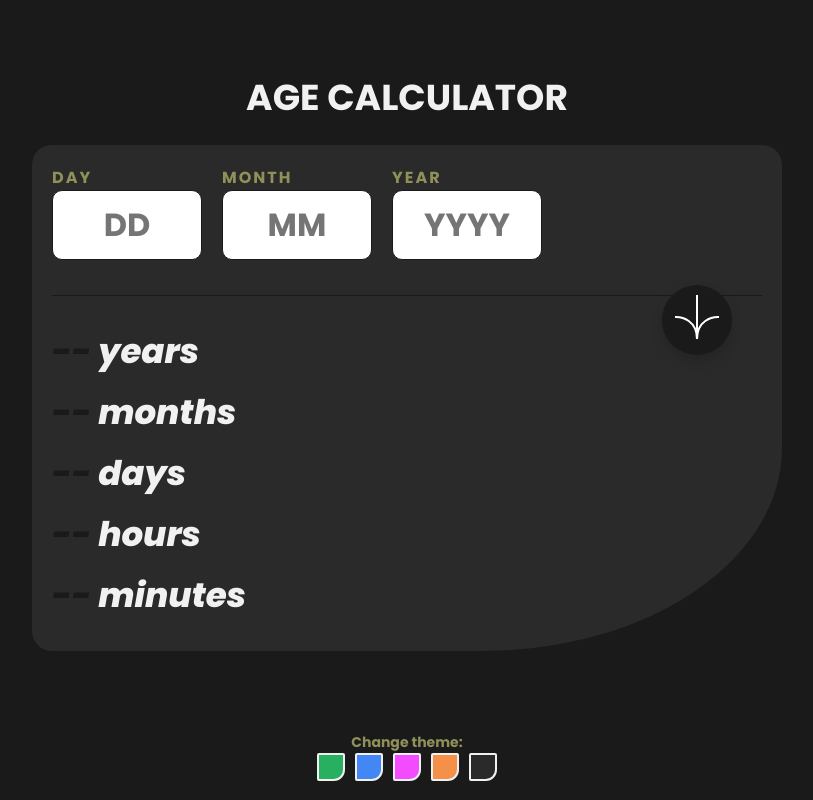
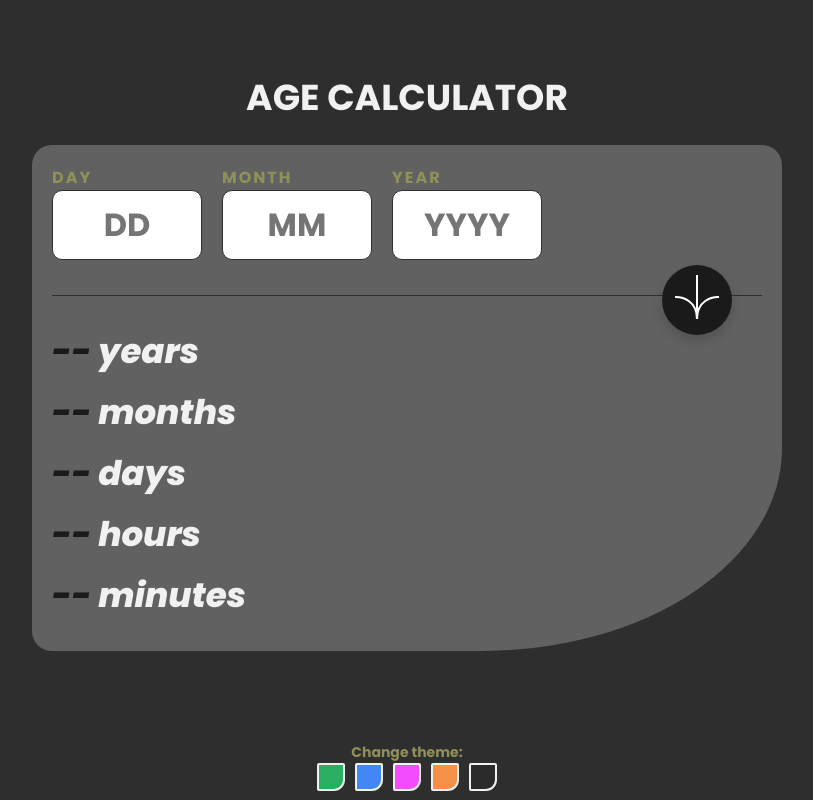
Before and after one commit to PayalNarwal/AgeCalculator, a plain HTML site: page index.html in a window 1280 px wide. Both pictures are taken after a click on the button 716 px from the left and 767 px from the top of the page. Shown: the whole page, without its empty margins (233-1046 px from the left). Drawn offline with Linux system fonts and the light colour scheme.

Commit message:
Minor fixes

```diff
--- a/style.css
+++ b/style.css
@@ -49,8 +49,8 @@
 :root[data-theme="dark"] {
   --Primary: #1a1a1a;
   --Accent: #90905a;
-  --Bg: #1a1a1a;
-  --Card: #2a2a2a;
+  --Bg: #2e2e2e;
+  --Card: #626161;
   --Text: #f1f1f1;
 }
 
@@ -101,11 +101,12 @@ body {
 
 /* THEME SELECTOR */
 
-.change-theme{
+.change-theme {
   text-align: center;
   position: absolute;
   bottom: 0;
-  margin-bottom: 15px;
+  margin-top: 15px;
+  margin-bottom: 5px;
   font-size: 14px;
   color: var(--Accent);
 }
@@ -198,7 +199,7 @@ hr {
   border: none;
   background: var(--Primary);
   right: 50px;
-  top: 140px;
+  top: 120px;
   cursor: pointer;
   box-shadow: 0 6px 12px rgba(0, 0, 0, 0.15);
 }
```
